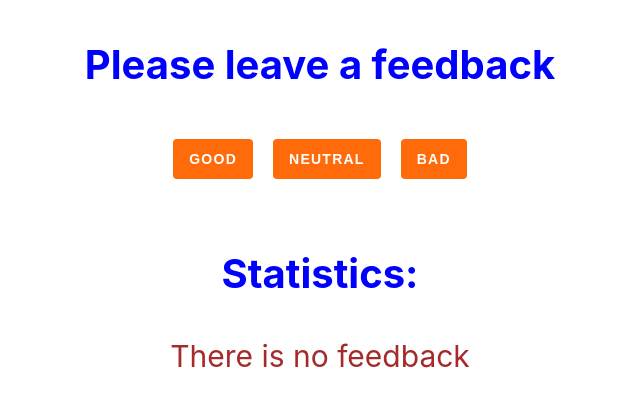
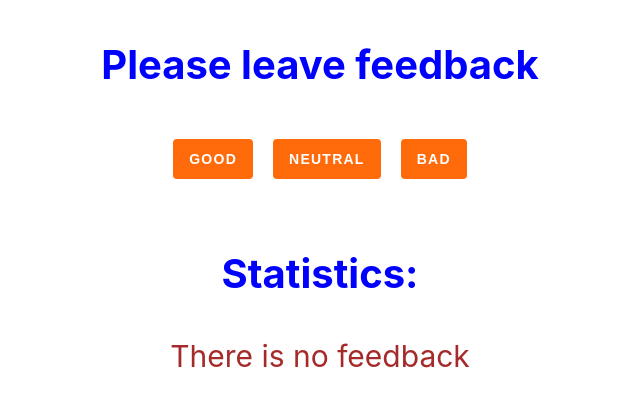
Before and after one commit to danretegan/goit-react-hw-02-feedback, a React (Create React App) app: page / in a window 1280 px wide. Shown: the top 406 px of the page, without its empty margins (320-960 px from the left). Built offline with nearby package versions, Linux system fonts and the light colour scheme.

Commit message:
optimisation

```diff
--- a/src/components/App.jsx
+++ b/src/components/App.jsx
@@ -1,5 +1,4 @@
-import React from 'react';
-import { Component } from 'react';
+import React, { Component } from 'react';
 import styles from './App.module.css';
 import FeedbackOptions from './FeedbackOptions';
 import Statistics from './Statistics';
@@ -30,7 +29,7 @@ class App extends Component {
 
     return (
       <div className={styles.container}>
-        <Section title="Please leave a feedback">
+        <Section title="Please leave feedback">
           <FeedbackOptions
             options={['good', 'neutral', 'bad']}
             onLeaveFeedback={this.handleIncrement}
--- a/src/components/Statistics.jsx
+++ b/src/components/Statistics.jsx
@@ -1,13 +1,7 @@
 import React from 'react';
 import PropTypes from 'prop-types';
-import Notification from './Notification';
 
-const Statistics = ({ good, neutral, bad, total, positivePercentage }) => {
-  if (total === 0) {
-    return <Notification message="There is no feedback" />;
-  }
-
-  return (
+const Statistics = ({ good, neutral, bad, total, positivePercentage }) => (
   <>
     <div>Good: {good}</div>
     <div>Neutral: {neutral}</div>
@@ -16,7 +10,6 @@ const Statistics = ({ good, neutral, bad, total, positivePercentage }) => {
     <div>Positive feedback: {positivePercentage}%</div>
   </>
 );
-};
 
 Statistics.propTypes = {
   good: PropTypes.number.isRequired,
```
Lines whose indentation alone changed are shown as unchanged.
